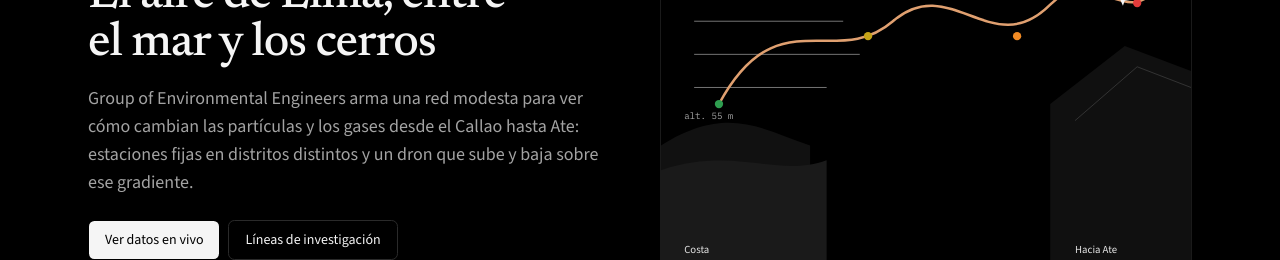
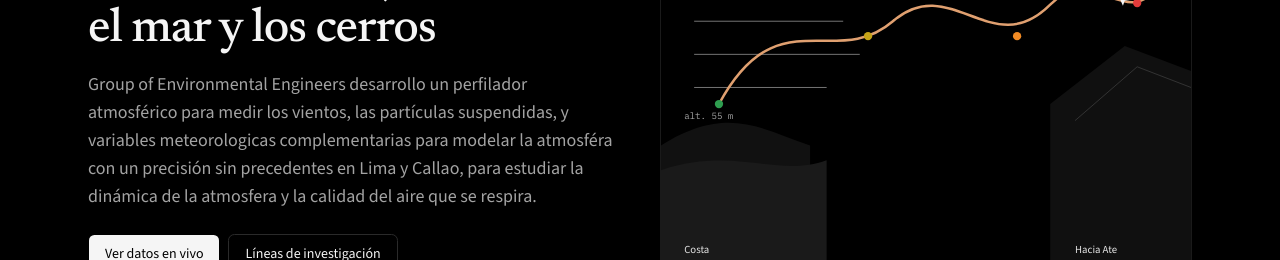
Before and after one commit to p494skgnzw-design/prototipo-calidad-aire-lima, a Next.js app: page / in a window 1280 px wide. Shown: the part 236-496 px from the top of the page. Built offline with nearby package versions, Linux system fonts and the light colour scheme; no server answers.

Commit message:
Update page.tsx

```diff
--- a/app/page.tsx
+++ b/app/page.tsx
@@ -18,9 +18,8 @@ export default function HomePage() {
             El aire de Lima, entre el mar y los cerros
           </h1>
           <p className="mt-4 text-lg text-pretty text-muted-foreground">
-            {site.name} arma una red modesta para ver cómo cambian las partículas y los gases
-            desde el Callao hasta Ate: estaciones fijas en distritos distintos y un dron que sube y
-            baja sobre ese gradiente.
+            {site.name} desarrollo un perfilador atmosférico para medir los vientos, las partículas suspendidas, y variables meteorologicas complementarias para modelar la atmosféra
+            con un precisión sin precedentes en Lima y Callao, para estudiar la dinámica de la atmosfera y la calidad del aire que se respira.
           </p>
           <div className="mt-6 flex flex-col gap-2 sm:flex-row">
             <Button asChild className="h-10 px-4">
```
